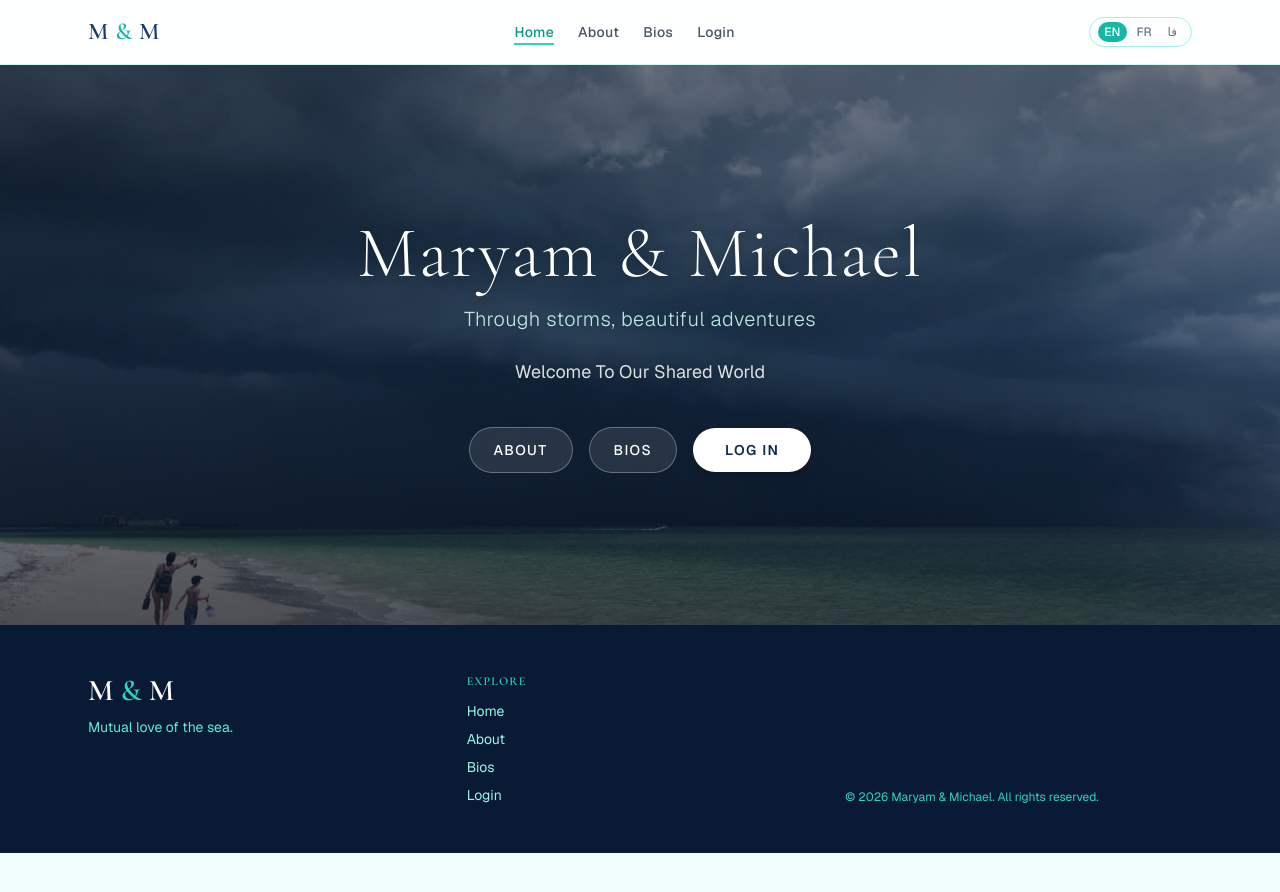
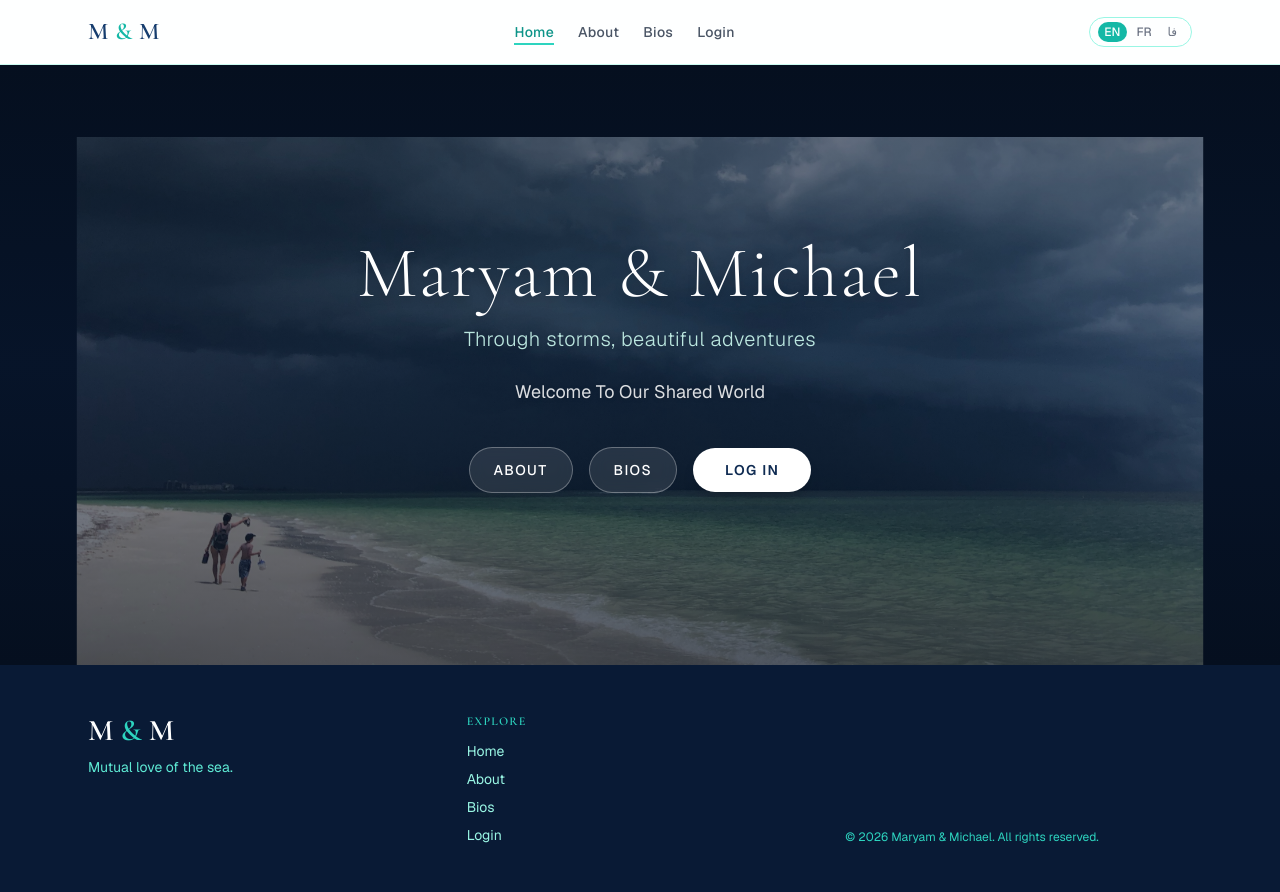
Before and after one commit to aquacode/m-m-site, a Next.js app: page /en in a window 1280 px wide. Before the commit the page ends 853 px from the top, so only its background shows below. Built offline with nearby package versions, Linux system fonts and the light colour scheme.

Commit message:
Zoom out landing banner and pin to bottom
Show more of the beach and sky by scaling the hero image down from the bottom edge.

```diff
--- a/src/app/[locale]/page.tsx
+++ b/src/app/[locale]/page.tsx
@@ -11,14 +11,14 @@ export default async function HomePage({ params }: Props) {
 
   return (
     <>
-      <section className="relative min-h-[70vh] flex items-center justify-center overflow-hidden">
+      <section className="relative min-h-[75vh] flex items-center justify-center overflow-hidden bg-lapis-950">
         <Image
           src="/images/banner.jpg"
           alt="Maryam and Michael on the beach beneath a storm sky"
           fill
           priority
           sizes="100vw"
-          className="object-cover object-[center_75%]"
+          className="object-cover object-bottom scale-[0.88] origin-bottom"
         />
         <div
           className="absolute inset-0 bg-gradient-to-b from-lapis-950/55 via-lapis-900/45 to-lapis-950/70"
```
